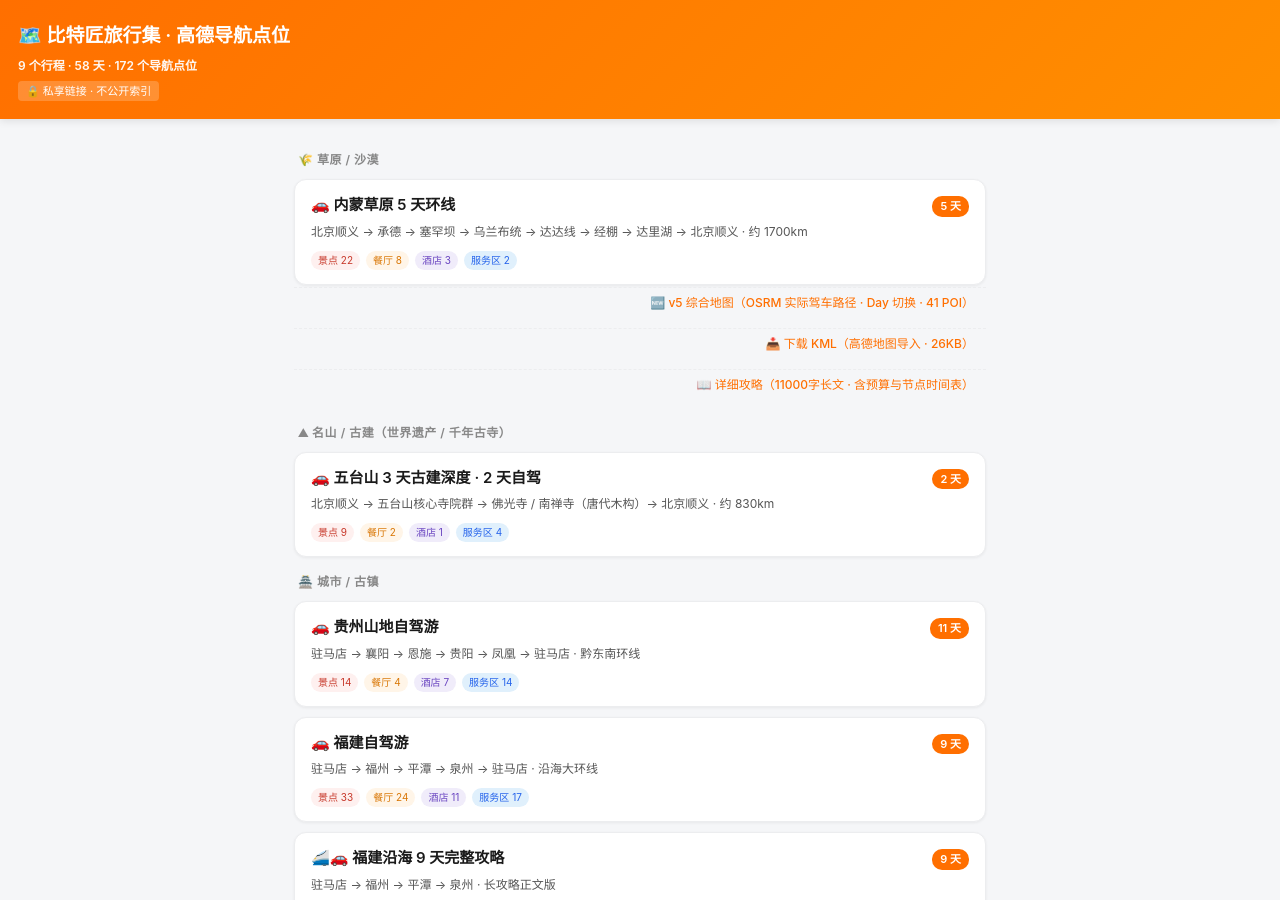
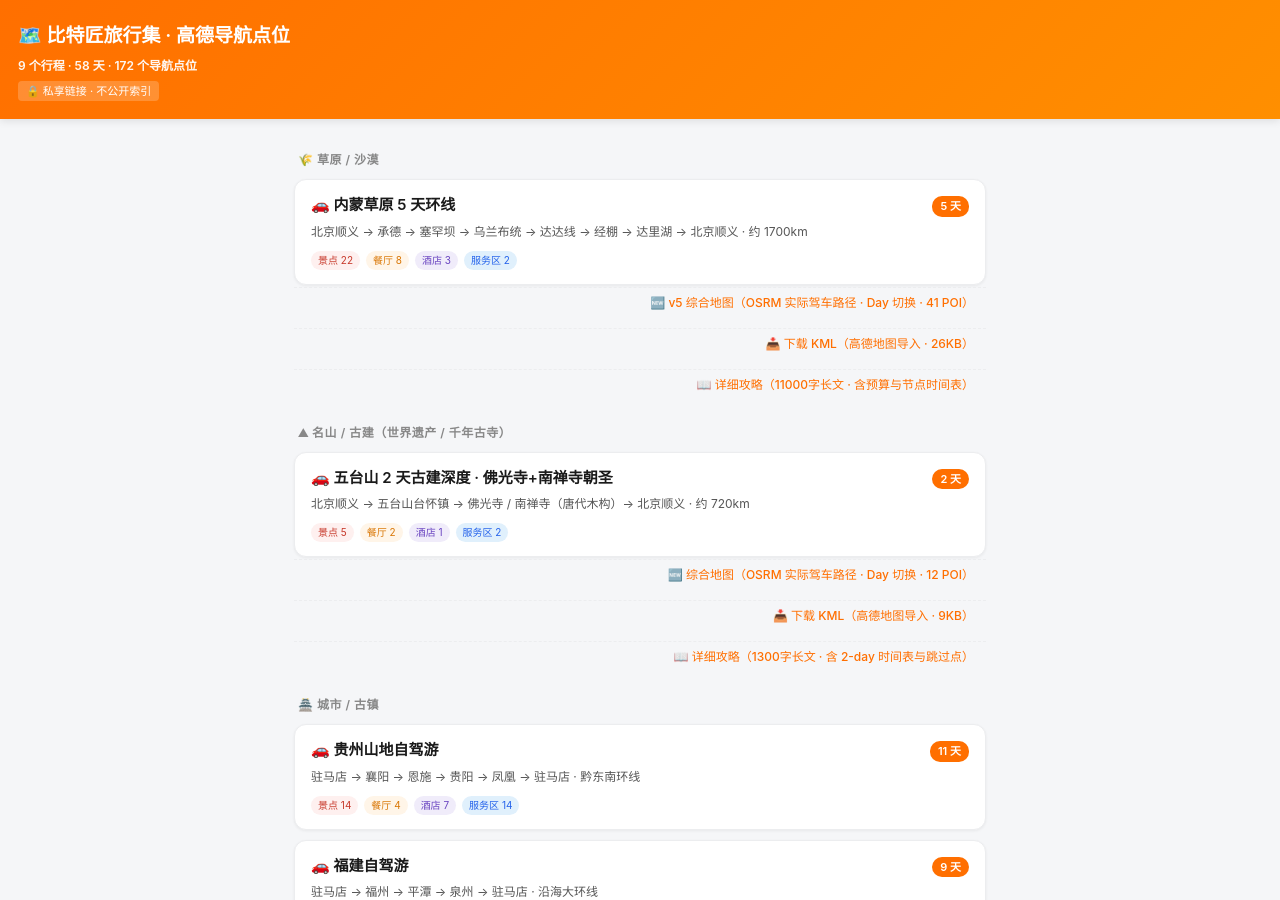
Before and after one commit to DuRunzhe/durunzhe.github.io, a Jekyll site: the page trips.html, which Jekyll copies as it is, in a window 1280 px wide and 900 px high. Built offline with Jekyll 4.4.1, drawn with Linux system fonts in a browser that asks for light colours.

Commit message:
feat(trips): wutaishan 5 件套产物链接 + 修复 3-day 残留
trips.html 五台山块原状:
- 标题写'3 天古建深度 · 2 天自驾'(矛盾)
- 路线含'核心寺院群'(3-day 描述)
- 景点 9 / 服务区 4(3-day 统计)
- 无 v5/kml/pois.json/blog 链接

修复 + 补全(仿 inner-mongolia 三件套模式):
- 标题: 五台山 2 天古建深度 · 佛光寺+南禅寺朝圣
- 路线: 北京顺义 → 五台山台怀镇 → 佛光寺 / 南禅寺 → 约 720km
- 统计: 景点 5 / 餐厅 2 / 酒店 1 / 服务区 2(对齐 2-day 12 POI)
- 新增 .trip-read 三个子链接:
  · 🆕 综合地图 (wutaishan-trip-map-v5.html)
  · 📥 下载 KML (wutaishan-trip.kml)
  · 📖 详细攻略 (/trip/self-drive/2026/07/23/wutaishan-2day-classic.html)

未改 inner-mongolia(用户只问五台山)

```diff
--- a/trips.html
+++ b/trips.html
@@ -221,17 +221,20 @@ header .private {
 
     <a class="trip" href="wutaishan-trip-map.html">
       <div class="trip-head">
-        <div class="trip-title">🚗 五台山 3 天古建深度 · 2 天自驾</div>
+        <div class="trip-title">🚗 五台山 2 天古建深度 · 佛光寺+南禅寺朝圣</div>
         <span class="trip-days">2 天</span>
       </div>
-      <div class="trip-route">北京顺义 → 五台山核心寺院群 → 佛光寺 / 南禅寺（唐代木构）→ 北京顺义 · 约 830km</div>
+      <div class="trip-route">北京顺义 → 五台山台怀镇 → 佛光寺 / 南禅寺（唐代木构）→ 北京顺义 · 约 720km</div>
       <div class="trip-stats">
-        <span class="stat attract">景点 9</span>
+        <span class="stat attract">景点 5</span>
         <span class="stat food">餐厅 2</span>
         <span class="stat hotel">酒店 1</span>
-        <span class="stat service">服务区 4</span>
+        <span class="stat service">服务区 2</span>
       </div>
     </a>
+    <a class="trip-read" href="wutaishan-trip-map-v5.html" target="_blank">🆕 综合地图（OSRM 实际驾车路径 · Day 切换 · 12 POI）</a>
+    <a class="trip-read" href="wutaishan-trip.kml" download>📥 下载 KML（高德地图导入 · 9KB）</a>
+    <a class="trip-read" href="/trip/self-drive/2026/07/23/wutaishan-2day-classic.html" target="_blank">📖 详细攻略（1300字长文 · 含 2-day 时间表与跳过点）</a>
 
   </div>
 
```
